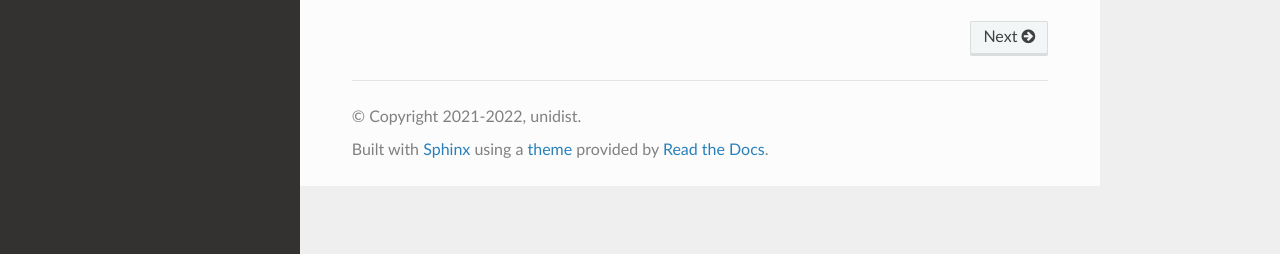
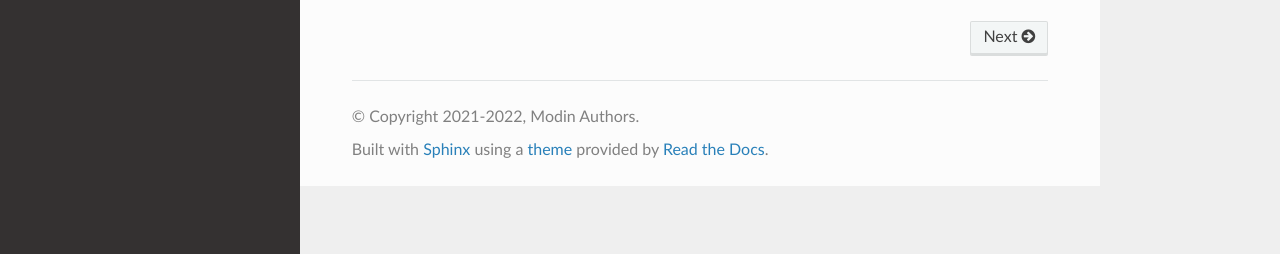
Before and after one commit to modin-project/unidist, a Sphinx documentation site: the page built from docs/index.rst, in a window 1280 px wide. Shown: the part 643-897 px from the top of the page. Built offline with Sphinx 7.4.7 and the Read the Docs theme 2.0.0, drawn with Linux system fonts in a browser that asks for light colours.

Commit message:
FIX-#94: Change docs copyright statement to Modin Authors
Signed-off-by: Igoshev, Yaroslav <yaroslav.igoshev@intel.com>

```diff
--- a/docs/conf.py
+++ b/docs/conf.py
@@ -14,7 +14,7 @@ sys.path.insert(0, os.path.abspath(os.path.join(os.path.dirname(__file__), "..")
 # -- Project information -----------------------------------------------------
 
 project = "unidist"
-copyright = "2021-2022, unidist"
+copyright = "2021-2022, Modin Authors"
 author = "unidist contributors"
 
 # The full version, including alpha/beta/rc tags
```
